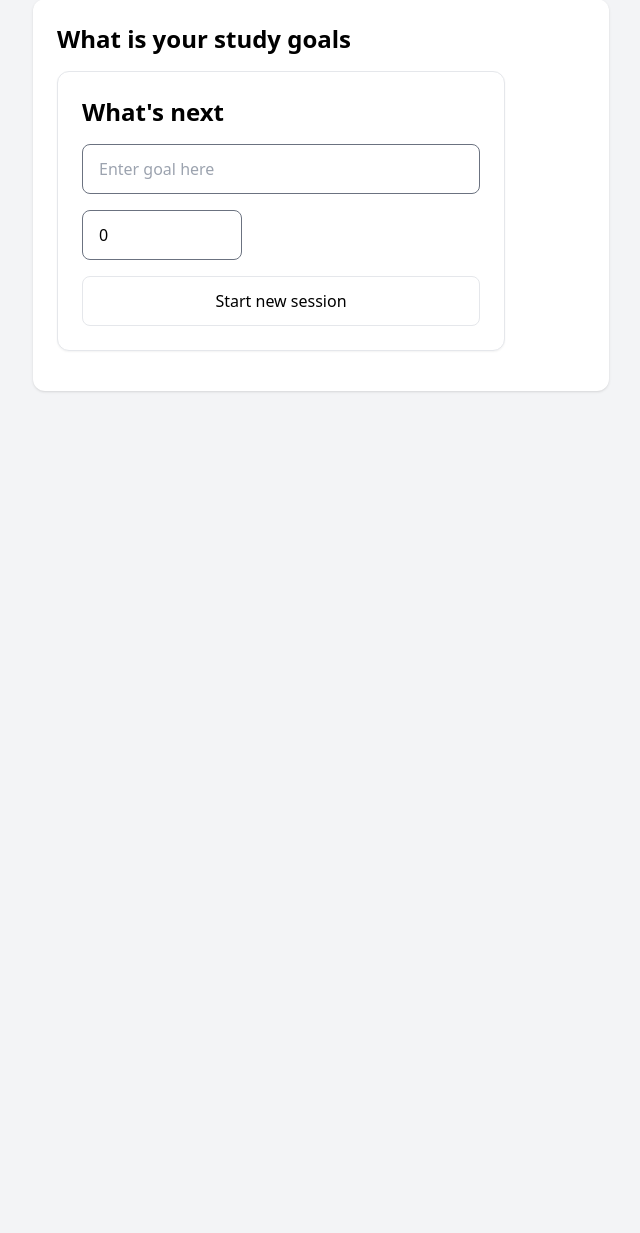
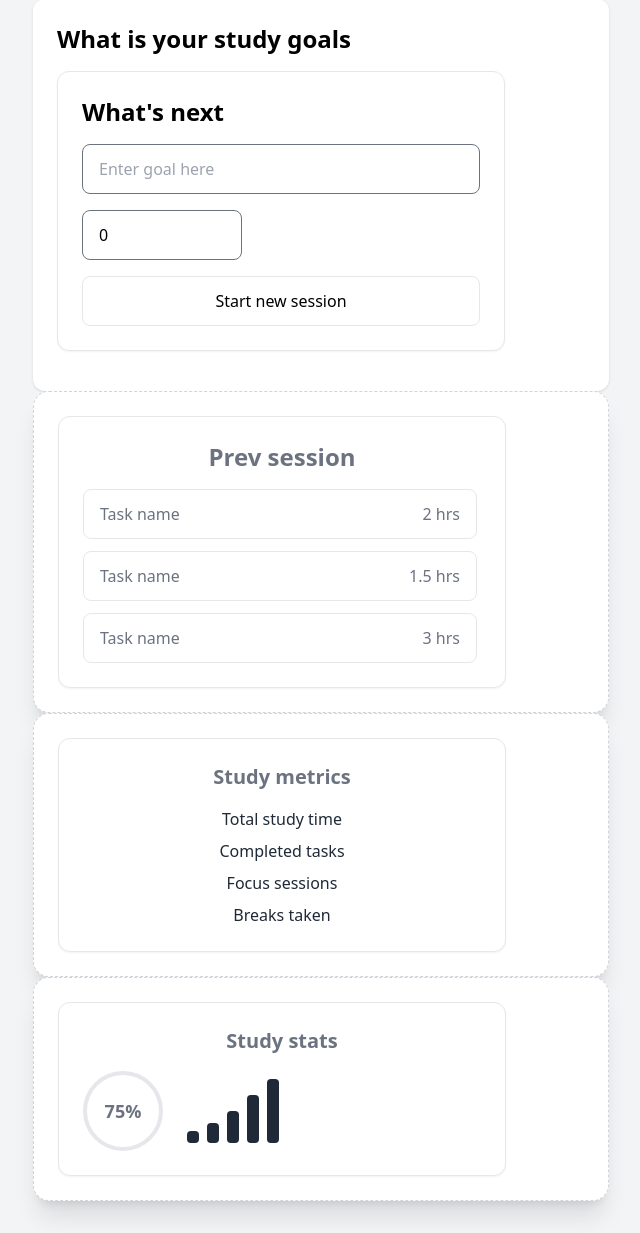
Before and after one commit to jz2447/dandyhacks25, a Flask app: page / in a window 1280 px wide. Shown: the part 33-1266 px from the top of the page, without its empty margins (319-959 px from the left). Before the commit the page ends 425 px from the top, so only its background shows below. Run offline with Flask 3, Linux system fonts and the light colour scheme; some libraries are stand-ins or nearby versions.

Commit message:
html modification

```diff
--- a/app.py
+++ b/app.py
@@ -68,6 +68,18 @@ GOAL = ""
 @app.route("/")
 def home():
     return render_template("index.html")
+
+@app.route("/component/prevSession")
+def prevSession():
+    return render_template("prevSession.html")
+
+@app.route("/component/studyMetrics")
+def studyMetrics():
+    return render_template("studyMetrics.html")
+
+@app.route("/component/studyStats")
+def studyStats():
+    return render_template("studyStats.html")
 
 # --- Example HTMX endpoint ---
 @app.route("/api/ask", methods=["POST"])
--- a/static/styles.css
+++ b/static/styles.css
@@ -0,0 +1,9 @@
+container {
+    display: flex;
+    width: 100vw; /* Full screen width */
+}
+
+child {
+    flex: 1; /* Each child takes up equal space */
+    border: 1px solid black; /* Optional for visualization */
+}
--- a/templates/base.html
+++ b/templates/base.html
@@ -3,10 +3,12 @@
 <head>
     <meta charset="UTF-8">
     <title>Your App</title>
+    <link rel="stylesheet" href="styles.css">
 
     <script src="https://cdn.tailwindcss.com"></script>
     <link href="https://cdn.jsdelivr.net/npm/flowbite@4.0.0/dist/flowbite.min.css" rel="stylesheet" />
     <script src="https://cdn.jsdelivr.net/npm/flowbite@4.0.0/dist/flowbite.min.js"></script>
+    <script src="https://unpkg.com/htmx.org@1.9.10"></script>
 
 </head>
 <body class="bg-gray-100 p-8">
--- a/templates/index.html
+++ b/templates/index.html
@@ -1,7 +1,8 @@
 {% extends "base.html" %}
 {% block content %}
 
-
+<div class="container">
+    <div class="child">
         <div class="max-w-xl mx-auto bg-white shadow p-6 rounded-xl">
             <h1 class="text-2xl font-bold mb-4">What is your study goals</h1>
 
@@ -16,12 +17,13 @@
                         <h2 class="text-2xl font-semibold mb-4">What's next</h2>
                         <input
                         type="text"
+                        name="goal"
                         placeholder="Enter goal here"
                         class="w-full border rounded-lg px-4 py-3 mb-4 focus:outline-none"
                         />
 
 
-                <input type="number" id="numberInput" value="0" class="w-40 border rounded-lg px-4 py-3 mb-4 focus:outline-none">
+                        <input type="number" name="duration" id="numberInput" value="0" class="w-40 border rounded-lg px-4 py-3 mb-4 focus:outline-none">
 
 
                         <button
@@ -36,4 +38,37 @@
 
         </div>
 
+        <div id="prevSession"
+            hx-get="/component/prevSession"
+            hx-trigger="load once"
+            hx-swap="innerHTML"
+            class="max-w-xl mx-auto p-6 bg-white rounded-2xl shadow-xl border border-dashed border-gray-300 text-center text-gray-500 hover:border-blue-400 transition cursor-pointer">
+
+            <p class="animate-pulse">Loading "prevSession" component</p>
+
+        </div>
+    </div>
+    <div class="child">
+        <div id="studyMetrics"
+            hx-get="/component/studyMetrics"
+            hx-trigger="load once"
+            hx-swap="innerHTML"
+            class="max-w-xl mx-auto p-6 bg-white rounded-2xl shadow-xl border border-dashed border-gray-300 text-center text-gray-500 hover:border-blue-400 transition cursor-pointer">
+
+            <p class="animate-pulse">Loading "studyMetrics" Component...</p>
+
+        </div>
+        <div id="studyStats"
+            hx-get="/component/studyStats"
+            hx-trigger="load once"
+            hx-swap="innerHTML"
+            class="max-w-xl mx-auto p-6 bg-white rounded-2xl shadow-xl border border-dashed border-gray-300 text-center text-gray-500 hover:border-blue-400 transition cursor-pointer">
+
+            <p class="animate-pulse">Loading "studyStats" Component...</p>
+
+        </div>
+    </div>
+</div>
+
+
 {% endblock %}
--- a/templates/prevSession.html
+++ b/templates/prevSession.html
@@ -1,6 +1,3 @@
-{% extends "base.html" %}
-{% block content %}
-
 <div class="p-6 bg-white rounded-xl shadow-sm border w-full max-w-md">
     <h2 class="text-2xl font-semibold mb-4">Prev session</h2>
 
--- a/templates/studyMetrics.html
+++ b/templates/studyMetrics.html
@@ -1,6 +1,3 @@
-{% extends "base.html" %}
-{% block content %}
-
 <div class="p-6 bg-white rounded-xl shadow-sm border w-full max-w-md">
     <h2 class="text-xl font-semibold mb-4">Study metrics</h2>
 
--- a/templates/studyStats.html
+++ b/templates/studyStats.html
@@ -1,7 +1,4 @@
-{% extends "base.html" %}
-{% block content %}
-
-<div class="flex flex-col items-end justify-start p-0 gap-4 absolute top-0 right-0">
+<!-- <div class="flex flex-col items-end justify-start p-0 gap-4 absolute"> -->
     <div class="p-6 bg-white rounded-xl shadow-sm border w-full max-w-md">
         <h2 class="text-xl font-semibold mb-4">Study stats</h2>
 
@@ -23,6 +20,7 @@
                 <div class="w-3 h-12 bg-gray-800 rounded"></div>
                 <div class="w-3 h-16 bg-gray-800 rounded"></div>
             </div>
+        </div>
 
     </div>
-    </div>
+<!-- </div> -->
```
Lines whose indentation alone changed are shown as unchanged.
